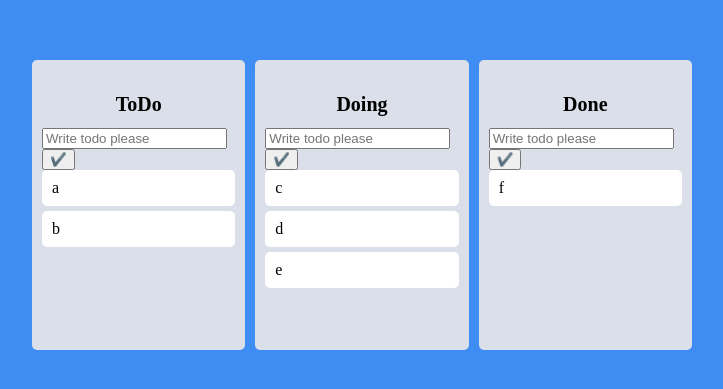
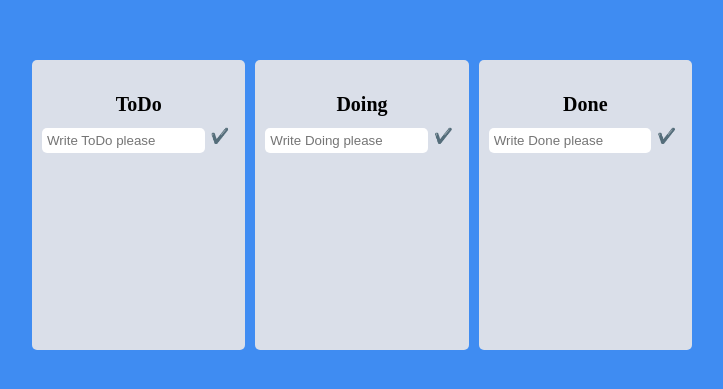
Before and after one commit to gulggum/React_Trello-Clone, a React (Create React App) app in the folder react_trello_clone/: page / in a window 1280 px wide. Shown: the part 245-634 px from the top of the page, without its empty margins (278-1001 px from the left). Built offline with nearby package versions, Linux system fonts and the light colour scheme.

Commit message:
delete버튼구현
delete버튼구현

```diff
--- a/react_trello_clone/src/App.tsx
+++ b/react_trello_clone/src/App.tsx
@@ -38,10 +38,11 @@ function App() {
     if (destination?.droppableId === source?.droppableId) {
       setToDos((allBoards) => {
         const boardCopy = [...allBoards[source.droppableId]];
+        const taskObj = boardCopy[source.index];
         // 1) 시작한곳에서 삭제
         boardCopy.splice(source.index, 1);
         // 2) 종료지점에 추가
-        boardCopy.splice(destination?.index, 0, draggableId);
+        boardCopy.splice(destination?.index, 0, taskObj);
 
         return {
           ...allBoards,
@@ -53,9 +54,10 @@ function App() {
       //cross board movement
       setToDos((allBoards) => {
         const sourceBoard = [...allBoards[source.droppableId]];
+        const taskObj = sourceBoard[source.index];
         const destiBoard = [...allBoards[destination.droppableId]];
         sourceBoard.splice(source.index, 1);
-        destiBoard.splice(destination.index, 0, draggableId);
+        destiBoard.splice(destination.index, 0, taskObj);
         return {
           ...allBoards,
           [source.droppableId]: sourceBoard,
--- a/react_trello_clone/src/atoms.tsx
+++ b/react_trello_clone/src/atoms.tsx
@@ -1,14 +1,19 @@
 import { atom } from "recoil";
 
-interface ITodoState {
-  [key: string]: string[];
+export interface ITodo {
+  TodoId: number;
+  TodoText: string;
+}
+
+export interface ITodoState {
+  [key: string]: ITodo[];
 }
 
 export const toDoState = atom<ITodoState>({
   key: "toDo",
   default: {
-    ToDo: ["a", "b"],
-    Doing: ["c", "d", "e"],
-    Done: ["f"],
+    ToDo: [],
+    Doing: [],
+    Done: [],
   },
 });
--- a/react_trello_clone/src/components/Board.tsx
+++ b/react_trello_clone/src/components/Board.tsx
@@ -1,9 +1,9 @@
 import { Droppable } from "react-beautiful-dnd";
 import styled from "styled-components";
 import DragabbleCard from "./DragabbleCard";
-import { useRef } from "react";
 import { useForm } from "react-hook-form";
-import { useRecoilState } from "recoil";
+import { ITodo, toDoState } from "../atoms";
+import { useSetRecoilState } from "recoil";
 
 const BoardBox = styled.div`
   background-color: ${(props) => props.theme.boardColor};
@@ -31,8 +31,29 @@ const Title = styled.h1`
   font-weight: 600;
 `;
 
+const Form = styled.form`
+  display: flex;
+  justify-content: space-between;
+  align-items: center;
+  margin-bottom: 10px;
+  input {
+    width: 80%;
+    border: none;
+    border-radius: 5px;
+    padding: 5px;
+  }
+  button {
+    background: none;
+    border: none;
+    height: 30px;
+    font-size: 15px;
+    margin-top: -10px;
+    cursor: pointer;
+  }
+`;
+
 interface IBoardProps {
-  toDos: string[];
+  toDos: ITodo[];
   boardId: string;
 }
 interface IForm {
@@ -40,22 +61,33 @@ interface IForm {
 }
 
 function Board({ toDos, boardId }: IBoardProps) {
+  const setToDos = useSetRecoilState(toDoState);
   const { register, handleSubmit, reset } = useForm<IForm>();
 
-  const onVaild = (todo: IForm) => {
-    console.log(todo);
+  const onVaild = ({ toDo }: IForm) => {
+    const newTodo = {
+      TodoId: Date.now(),
+      TodoText: toDo,
+    };
+    setToDos((allBoards) => {
+      return {
+        ...allBoards,
+        [boardId]: [newTodo, ...allBoards[boardId]],
+      };
+    });
+    console.log(toDo);
     reset();
   };
   return (
     <BoardBox>
       <Title>{boardId}</Title>
-      <form onSubmit={handleSubmit(onVaild)}>
+      <Form onSubmit={handleSubmit(onVaild)}>
         <input
           {...register("toDo", { required: true })}
-          placeholder="Write todo please"
+          placeholder={`Write ${boardId} please`}
         />
         <button>✔️</button>
-      </form>
+      </Form>
       <Droppable droppableId={boardId}>
         {(magic, snapshot) => (
           <Wrapper
@@ -64,7 +96,13 @@ function Board({ toDos, boardId }: IBoardProps) {
             {...magic.droppableProps}
           >
             {toDos.map((toDo, index) => (
-              <DragabbleCard key={toDo} index={index} toDo={toDo} />
+              <DragabbleCard
+                key={toDo.TodoId}
+                index={index}
+                TodoText={toDo.TodoText}
+                TodoId={toDo.TodoId}
+                boardId={boardId}
+              />
             ))}
             {magic.placeholder}
           </Wrapper>
--- a/react_trello_clone/src/components/DragabbleCard.tsx
+++ b/react_trello_clone/src/components/DragabbleCard.tsx
@@ -1,6 +1,8 @@
-import React from "react";
+import React, { useState } from "react";
 import { Draggable } from "react-beautiful-dnd";
+import { useRecoilState, useSetRecoilState } from "recoil";
 import styled from "styled-components";
+import { ITodo, ITodoState, toDoState } from "../atoms";
 
 interface IDragging {
   isDragging: boolean;
@@ -10,16 +12,49 @@ const Card = styled.div<IDragging>`
   margin-bottom: 5px;
   padding: 10px 10px;
   background-color: ${(props) => (props.isDragging ? "tomato" : "white")};
+  display: flex;
+  align-items: center;
+  justify-content: space-between;
+`;
+const Button = styled.div`
+  button {
+    margin-top: 11px;
+    background: none;
+    border: none;
+    height: 30px;
+    margin-top: -10px;
+    cursor: pointer;
+  }
 `;
 
 interface IDragabbleCardProps {
-  toDo: string;
+  TodoId: number;
+  TodoText: string;
   index: number;
+  boardId: string;
 }
 
-function DragabbleCard({ toDo, index }: IDragabbleCardProps) {
+function DragabbleCard({
+  TodoId,
+  index,
+  TodoText,
+  boardId,
+}: IDragabbleCardProps) {
+  const setAllBoards = useSetRecoilState(toDoState);
+  const onDelete = () => {
+    setAllBoards((prevBoards: ITodoState) => {
+      const upDateBoard = prevBoards[boardId].filter(
+        (todo) => todo.TodoId !== TodoId
+      );
+      return {
+        ...prevBoards,
+        [boardId]: upDateBoard,
+      };
+    });
+  };
+
   return (
-    <Draggable draggableId={toDo} index={index}>
+    <Draggable draggableId={TodoId + ""} index={index}>
       {(magic, snapshot) => (
         <Card
           isDragging={snapshot.isDragging}
@@ -27,7 +62,11 @@ function DragabbleCard({ toDo, index }: IDragabbleCardProps) {
           {...magic.dragHandleProps}
           {...magic.draggableProps}
         >
-          {toDo}
+          {TodoText}
+          <Button>
+            <button>✏️</button>
+            <button onClick={onDelete}>❌</button>
+          </Button>
         </Card>
       )}
     </Draggable>
```
